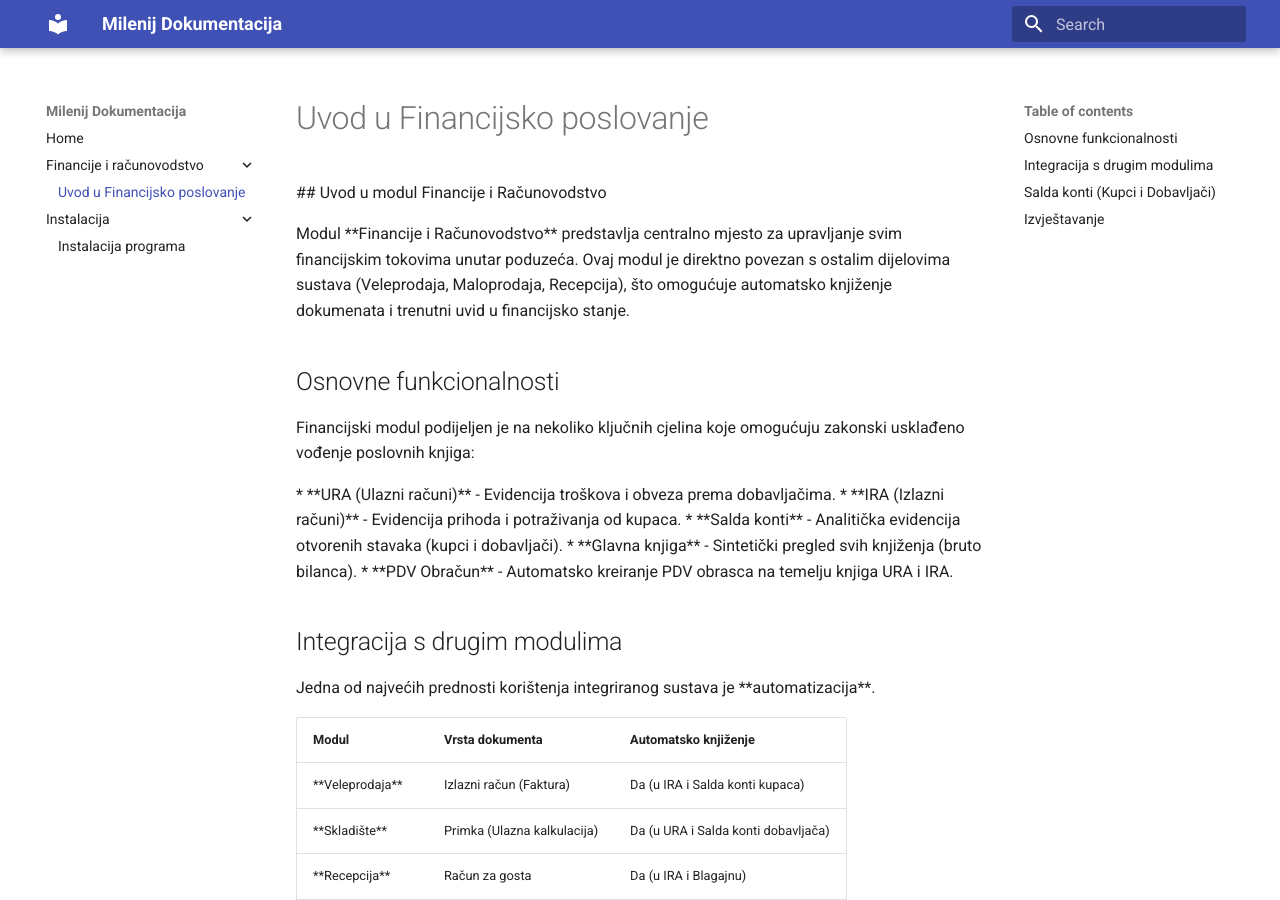
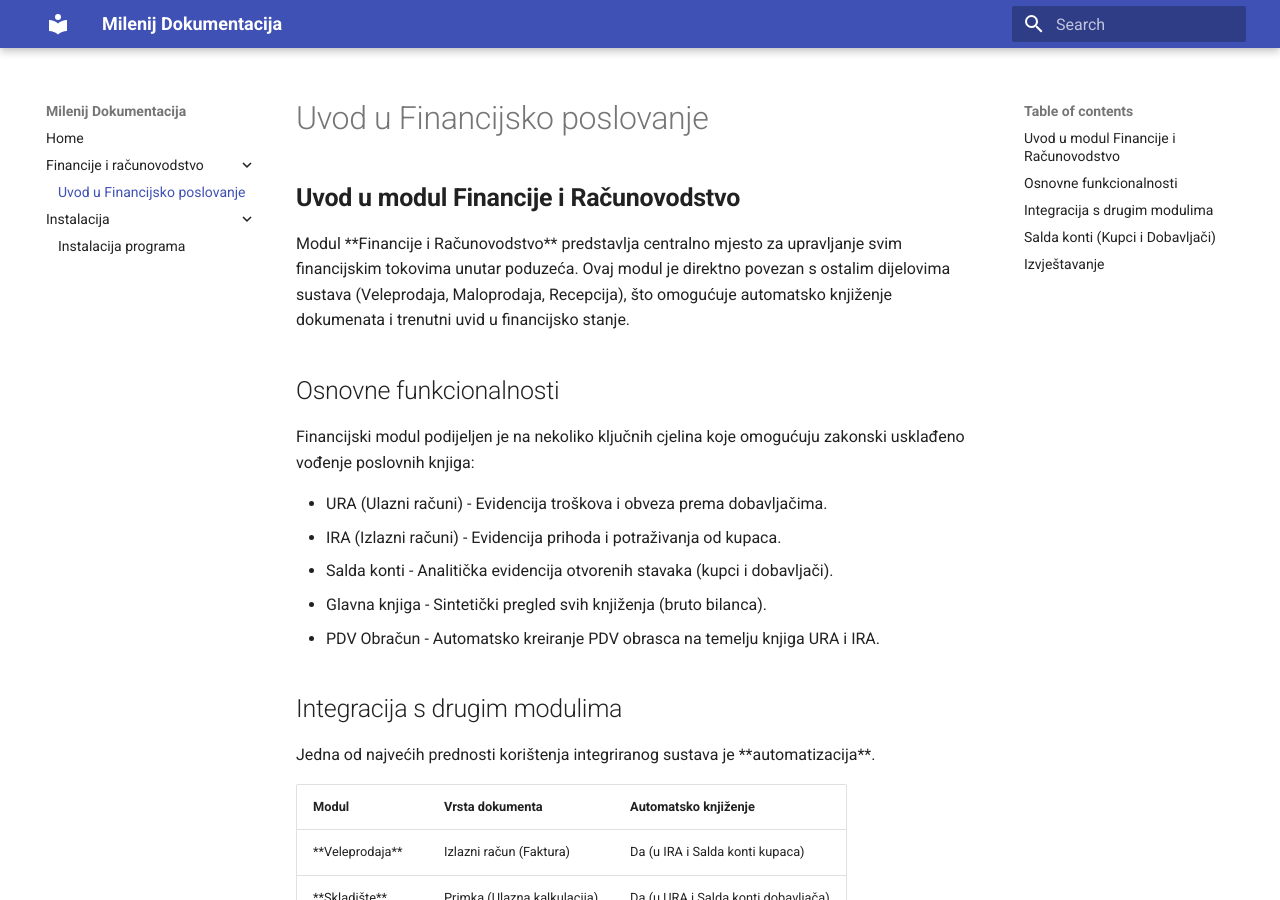
Before and after one commit to Milenij/milenij-upute, an MkDocs documentation site: the page built from docs/financije-i-računovodstvo/uvod-u-financijsko-poslovanje.md, in a window 1280 px wide and 900 px high. Built offline with MkDocs 1.6.1 and Material for MkDocs 9.7.7, drawn with Linux system fonts in a browser that asks for light colours.

Commit message:
Update Documentation “financije-i-računovodstvo/uvod-u-financijsko-poslovanje”

```diff
--- a/docs/financije-i-računovodstvo/uvod-u-financijsko-poslovanje.md
+++ b/docs/financije-i-računovodstvo/uvod-u-financijsko-poslovanje.md
@@ -2,8 +2,7 @@
 title: Uvod u Financijsko poslovanje
 category: Financije i računovodstvo
 ---
-\## Uvod u modul Financije i Računovodstvo
-
+## **Uvod u modul Financije i Računovodstvo**
 
 Modul \*\*Financije i Računovodstvo\*\* predstavlja centralno mjesto za upravljanje svim financijskim tokovima unutar poduzeća. Ovaj modul je direktno povezan s ostalim dijelovima sustava (Veleprodaja, Maloprodaja, Recepcija), što omogućuje automatsko knjiženje dokumenata i trenutni uvid u financijsko stanje.
 
@@ -11,22 +10,22 @@ Modul \*\*Financije i Računovodstvo\*\* predstavlja centralno mjesto za upravlj
 
 Financijski modul podijeljen je na nekoliko ključnih cjelina koje omogućuju zakonski usklađeno vođenje poslovnih knjiga:
 
-\* \*\*URA (Ulazni računi)\*\* - Evidencija troškova i obveza prema dobavljačima.
-\* \*\*IRA (Izlazni računi)\*\* - Evidencija prihoda i potraživanja od kupaca.
-\* \*\*Salda konti\*\* - Analitička evidencija otvorenih stavaka (kupci i dobavljači).
-\* \*\*Glavna knjiga\*\* - Sintetički pregled svih knjiženja (bruto bilanca).
-\* \*\*PDV Obračun\*\* - Automatsko kreiranje PDV obrasca na temelju knjiga URA i IRA.
+* URA (Ulazni računi) - Evidencija troškova i obveza prema dobavljačima.
+* IRA (Izlazni računi) - Evidencija prihoda i potraživanja od kupaca.
+* Salda konti - Analitička evidencija otvorenih stavaka (kupci i dobavljači).
+* Glavna knjiga - Sintetički pregled svih knjiženja (bruto bilanca).
+* PDV Obračun - Automatsko kreiranje PDV obrasca na temelju knjiga URA i IRA.
 
 ## Integracija s drugim modulima
 
 Jedna od najvećih prednosti korištenja integriranog sustava je \*\*automatizacija\*\*.
 
-| Modul | Vrsta dokumenta | Automatsko knjiženje |
-| :--- | :--- | :--- |
-| \*\*Veleprodaja\*\* | Izlazni račun (Faktura) | Da (u IRA i Salda konti kupaca) |
-| \*\*Skladište\*\* | Primka (Ulazna kalkulacija) | Da (u URA i Salda konti dobavljača) |
-| \*\*Recepcija\*\* | Račun za gosta | Da (u IRA i Blagajnu) |
-| \*\*POS Blagajna\*\* | Dnevni promet | Da (u Glavnu knjigu i PDV) |
+| Modul                | Vrsta dokumenta             | Automatsko knjiženje                |
+| -------------------- | --------------------------- | ----------------------------------- |
+| \*\*Veleprodaja\*\*  | Izlazni račun (Faktura)     | Da (u IRA i Salda konti kupaca)     |
+| \*\*Skladište\*\*    | Primka (Ulazna kalkulacija) | Da (u URA i Salda konti dobavljača) |
+| \*\*Recepcija\*\*    | Račun za gosta              | Da (u IRA i Blagajnu)               |
+| \*\*POS Blagajna\*\* | Dnevni promet               | Da (u Glavnu knjigu i PDV)          |
 
 > \*\*Napomena:\*\* Iako se većina dokumenata knjiži automatski, korisnik uvijek ima mogućnost ručne korekcije temeljnice prije finalnog zaključavanja perioda.
 
@@ -34,10 +33,10 @@ Jedna od najvećih prednosti korištenja integriranog sustava je \*\*automatizac
 
 Podmodul \*\*Salda konti\*\* omogućuje praćenje naplate i dugovanja. Ovdje možete:
 
-1.  Vidjeti sve otvorene stavke po partneru.
-2.  Povezivati uplate s računima (zatvaranje stavaka).
-3.  Kreirati opomene za neplaćene račune.
-4.  Izrađivati IOS obrasce (Izvod otvorenih stavaka) za uskladu s partnerima.
+1. Vidjeti sve otvorene stavke po partneru.
+2. Povezivati uplate s računima (zatvaranje stavaka).
+3. Kreirati opomene za neplaćene račune.
+4. Izrađivati IOS obrasce (Izvod otvorenih stavaka) za uskladu s partnerima.
 
 ## Izvještavanje
 
@@ -47,4 +46,4 @@ Sustav nudi niz predefiniranih izvještaja nužnih za poslovanje:
 \* \*\*Otvorene stavke\*\* (Tko nam duguje i kome mi dugujemo).
 \* \*\*PDV Obrazac\*\* (Priprema za slanje u e-Poreznu).
 
-Za početak rada s financijama, preporučujemo da prvo definirate \*\*Početno stanje\*\* i provjerite \*\*Kontni plan\** u postavkama aplikacije.
+Za početak rada s financijama, preporučujemo da prvo definirate \*\*Početno stanje\*\* i provjerite \*\*Kontni plan\*\* u postavkama aplikacije.
```
